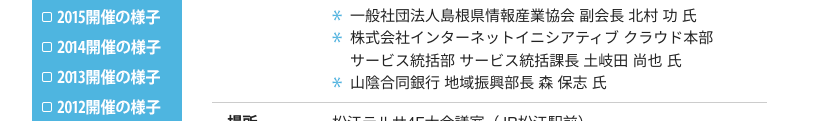
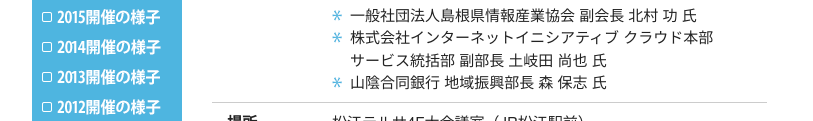
Before and after one commit to shimane-oss/biz-contest2022, a plain HTML site: page award.html in a window 1280 px wide. Shown: the part 592-713 px from the top of the page, without its empty margins (233-1046 px from the left). Drawn offline with Linux system fonts and the light colour scheme; a script that the page names is missing.

Commit message:
土岐田氏肩書変更

```diff
--- a/award.html
+++ b/award.html
@@ -185,7 +185,7 @@
 							<li>株式会社スマートスタイル 代表取締役 野津 和也 氏</li>
 							<li>デロイトトーマツコンサルティング合同会社 執行役員 森 正弥 氏</li>
 							<li>一般社団法人島根県情報産業協会 副会長 北村 功 氏</li>
-							<li>株式会社インターネットイニシアティブ クラウド本部<br />サービス統括部 サービス統括課長 土岐田 尚也 氏</li>
+							<li>株式会社インターネットイニシアティブ クラウド本部<br />サービス統括部 副部長 土岐田 尚也 氏</li>
 							<li>山陰合同銀行 地域振興部長 森 保志 氏</li>
 						</ul>
 					</dd>
```
Also changed, not shown: judge.html (+1 -1 lines).
